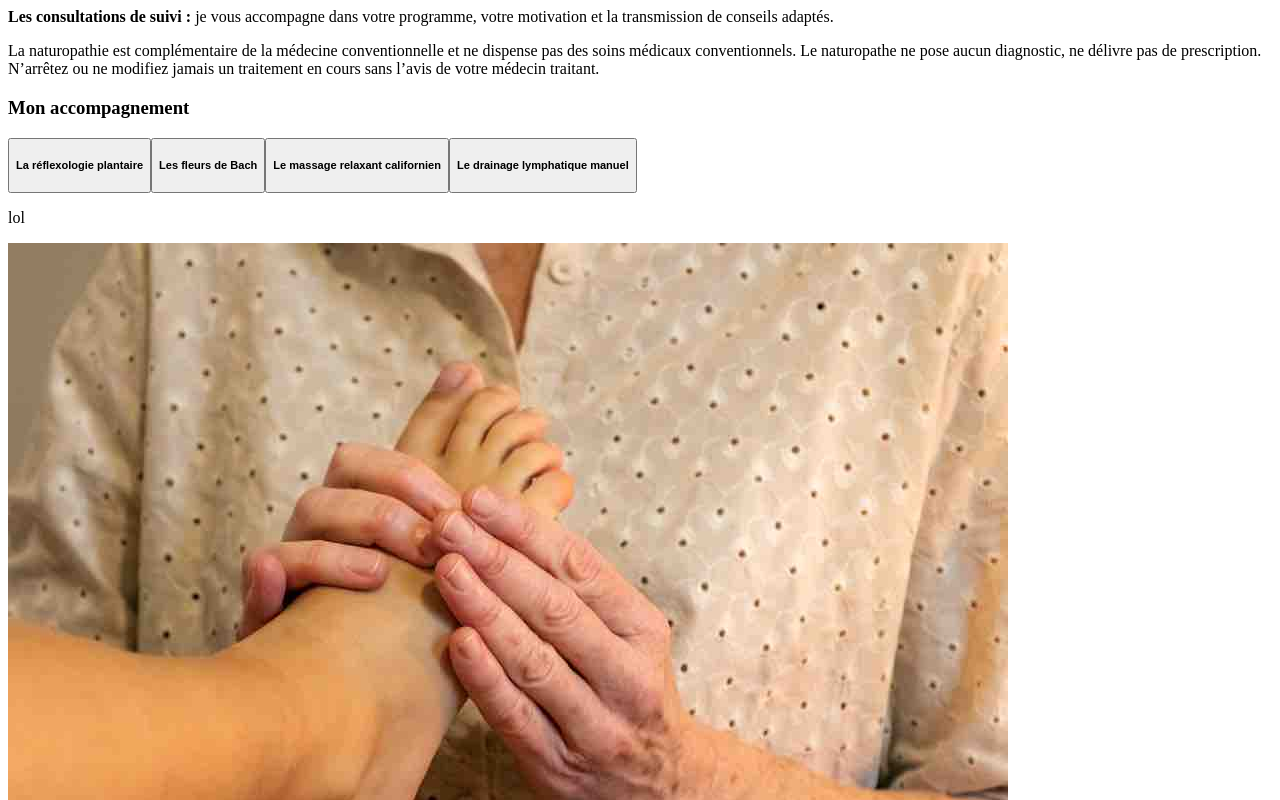
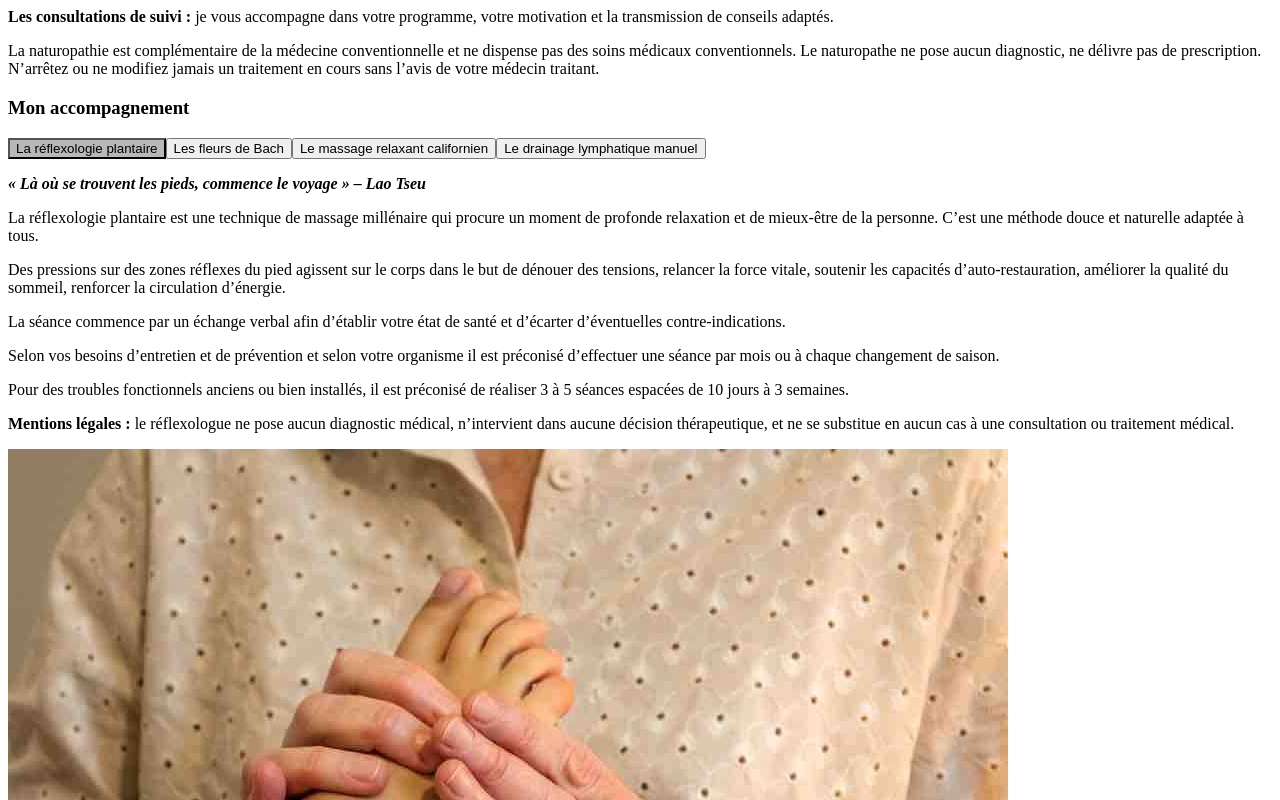
Before and after one commit to NotUndefind/Naturopathe, a React (Create React App) app: page / in a window 1280 px wide. Shown: the part 5040-5840 px from the top of the page. Built offline with nearby package versions, Linux system fonts and the light colour scheme; a web font is replaced by a local one.

Commit message:
Switch solve

```diff
--- a/src/components/SecondSection/Support/Support.js
+++ b/src/components/SecondSection/Support/Support.js
@@ -1,8 +1,9 @@
 import React from "react";
+import { useState } from "react";
+import "./support.css";
 
 //Components
 import SectionTitle from "../../common/SectionTitle";
-import SwitchMode from "./includes/SwitchMode";
 
 //Assets
 import image1 from "../../../assets/plant.jpeg";
@@ -14,55 +15,231 @@ import image4 from "../../../assets/Zen Sand Stones.jpg";
 const tabsData = [
 	{
 		title: "La réflexologie plantaire",
-		content: <>lol</>,
+		content: (
+			<div className="space-y-2">
+				<p className="m-2 text-lg">
+					<em>
+						<strong>
+							« Là où se trouvent les pieds, commence le voyage »
+							– Lao Tseu
+						</strong>
+					</em>
+				</p>
+
+				<p>
+					La réflexologie plantaire est une technique de massage
+					millénaire qui procure un moment de profonde relaxation et
+					de mieux-être de la personne. C’est une méthode douce et
+					naturelle adaptée à tous.
+				</p>
+
+				<p>
+					Des pressions sur des zones réflexes du pied agissent sur le
+					corps dans le but de dénouer des tensions, relancer la force
+					vitale, soutenir les capacités d’auto-restauration,
+					améliorer la qualité du sommeil, renforcer la circulation
+					d’énergie.
+				</p>
+
+				<p>
+					La séance commence par un échange verbal afin d’établir
+					votre état de santé et d’écarter d’éventuelles
+					contre-indications.
+				</p>
+
+				<p>
+					Selon vos besoins d’entretien et de prévention et selon
+					votre organisme il est préconisé d’effectuer une séance par
+					mois ou à chaque changement de saison.
+				</p>
+
+				<p>
+					Pour des troubles fonctionnels anciens ou bien installés, il
+					est préconisé de réaliser 3 à 5 séances espacées de 10 jours
+					à 3 semaines.
+				</p>
+
+				<p className="text-sm opacity-75">
+					<strong>Mentions légales :</strong> le réflexologue ne pose
+					aucun diagnostic médical, n’intervient dans aucune décision
+					thérapeutique, et ne se substitue en aucun cas à une
+					consultation ou traitement médical.
+				</p>
+			</div>
+		),
 		image: image1,
 	},
 	{
 		title: "Les fleurs de Bach",
-		content: <>lol</>,
+		content: (
+			<div className="space-y-2">
+				<p className="m-2 text-lg">
+					<strong>
+						<em>Un voyage au cœur de soi</em>
+					</strong>
+				</p>
+
+				<p>
+					Les fleurs de Bach sont des élixirs floraux naturels. Le Dr
+					Edouard Bach, médecin anglais, convaincu de l’impact des
+					émotions sur la santé, élabore 38 élixirs floraux qui nous
+					invitent à reprendre contact avec nos états émotionnels
+					gênants, figés, difficiles, pour les accueillir, les
+					apprivoiser, et cheminer vers une harmonie intérieure.
+				</p>
+
+				<p>
+					<strong>Pour qui ?</strong>
+				</p>
+				<p>
+					Pour tous ceux à la recherche d’un équilibre émotionnel,
+					c’est une méthode douce et naturelle adaptée à tous.
+				</p>
+
+				<p>
+					<strong>Pourquoi ?</strong>
+				</p>
+				<p>
+					Pour nous aider à harmoniser nos états émotionnels tels que
+					la peur, les chocs émotionnels, les incertitudes, les
+					doutes, le découragement, la tristesse, la colère, le manque
+					de confiance, l’impatience…
+				</p>
+			</div>
+		),
 		image: image2,
 	},
 	{
 		title: "Le massage relaxant californien",
-		content: <>lol</>,
+		content: (
+			<div className="space-y-2">
+				<p>
+					Le massage relaxant allie des gestes doux et fluides à des
+					mouvements amples et fermes sur l’ensemble du corps. Les
+					bienfaits sont immédiats.
+				</p>
+
+				<p>
+					Ce soin vous propose de vous abandonner à une relaxation
+					totale pour faire place à une détente du corps et de
+					l’esprit, une sensation de bien-être, un apaisement et un
+					soulagement des tensions physiques et émotionnelles du
+					quotidien.
+				</p>
+
+				<p>
+					Il vous invite à rester attentif à votre corps en même temps
+					que de s’installer dans un profond abandon pour vivre une
+					parenthèse de douceur et plonger dans une bulle de sérénité.
+				</p>
+
+				<p>
+					En naturopathie, il agit en prévention et en hygiénisme pour
+					une meilleure vitalité, un ressourcement, une reconnexion à
+					soi.
+				</p>
+
+				<p className="text-sm opacity-75">
+					<strong>Mentions légales :</strong> le massage relaxant ne
+					pose aucun diagnostic médical, n’intervient dans aucune
+					décision thérapeutique, et ne se substitue en aucun cas à
+					une consultation ou traitement médical.
+				</p>
+			</div>
+		),
 		image: image3,
 	},
 	{
 		title: "Le drainage lymphatique manuel",
-		content: <>lol</>,
+		content: (
+			<div className="space-y-2">
+				<p>
+					Le drainage lymphatique manuel est une technique de massage
+					doux visant à stimuler la circulation de la lymphe et
+					évacuer les toxines de l’organisme.
+				</p>
+
+				<p>
+					La lymphe, chargée de combattre les infections et nettoyer
+					notre organisme, circule par un réseau de vaisseaux et
+					ganglions dans tout notre corps.
+				</p>
+
+				<p>
+					<strong>Comment se pratique le drainage ?</strong>
+				</p>
+				<p>
+					Une combinaison de mouvements lents et rythmés effectués
+					avec les doigts et la paume de la main se font sur
+					l’ensemble du corps. C’est un réel moment de détente et
+					relaxation.
+				</p>
+
+				<p>
+					<strong>Les bienfaits </strong>
+				</p>
+				<p>
+					Stimulation de la circulation lymphatique, amélioration du
+					système digestif, renforcement du système immunitaire,
+					soulagement des jambes lourdes, diminution des douleurs
+					chroniques.
+				</p>
+
+				<p>
+					Il peut être réalisé sous forme de cure ou à chaque
+					changement de saison.
+				</p>
+
+				<p className="text-sm opacity-75">
+					<strong>Mentions légales :</strong> le drainage lymphatique
+					ne pose aucun diagnostic médical, n’intervient dans aucune
+					décision thérapeutique, et ne se substitue en aucun cas à
+					une consultation ou traitement médical.
+				</p>
+			</div>
+		),
 		image: image4,
 	},
 ];
 
 export default function Support() {
+	const [activeIndex, setActiveIndex] = useState(0);
+	const activeTab = tabsData[activeIndex];
 	return (
 		<div id="MonAccompagnement" className="accompagnement">
 			<SectionTitle title="Mon accompagnement"></SectionTitle>
 
 			<div className="my-10"></div>
-			<div className=" shadow-2xl bg-shadow rounded-primary">
-				<SwitchMode
-					title={[
-						"La réflexologie plantaire",
-						"Les fleurs de Bach",
-						"Le massage relaxant californien",
-						"Le drainage lymphatique manuel",
-					]}
-				></SwitchMode>
-				<div className="bg-primary rounded-b-primary flex flex-row place-content-between place-items-center descAccompagnement">
-					<p
-						id="supportText"
-						className="col-span-3 text-center place-content-center p-10 text-white"
+			<div className=" shadow-2xl  border border-primary rounded-t-primary flex flex-row place-content-evenly tabsContainer shadow-2xl bg-shadow">
+				{tabsData.map((tab, index) => (
+					<button
+						key={index}
+						className={`tab-button ${
+							index === activeIndex ? "active" : ""
+						} font-title text-2xl p-3 rounded-t-primary`}
+						onClick={() => setActiveIndex(index)}
 					>
-						{tabsData[0].content}
-					</p>
+						{tab.title}
+					</button>
+				))}
+			</div>
+
+			<div className="tab-content bg-primary rounded-b-primary flex flex-row place-content-between place-items-center text-left">
+				<p className="p-5 text-white">{activeTab.content}</p>
+				{activeTab.image && (
 					<img
-						id="supportImg"
-						src={image1}
-						alt=""
-						className="w-[250px] h-[240px] object-cover rounded-primary xl:m-10 m-5 min-w-[250px] min-h-[240px] sm:block hidden"
+						src={activeTab.image}
+						alt={activeTab.title}
+						className="tab-image w-[250px] h-[240px] object-cover rounded-primary xl:m-10 m-5 min-w-[250px] min-h-[240px] sm:block hidden"
 					/>
+				)}
+				{/* <div className="flex flex-row place-content-evenly"> */}
+				{/* <div className="border border-primary rounded-t-primary py-2 px-3">
+						test
+					</div>
 				</div>
+
+				</div> */}
 			</div>
 		</div>
 	);
--- a/src/components/SecondSection/Support/includes/SwitchMode.js
+++ /dev/null
@@ -1,58 +0,0 @@
-import React from "react";
-
-//Functions
-import { refreshTarget } from "../Support";
-
-export default function SwitchMode(props) {
-	return (
-		<div className="grid grid-cols-4 shadow-2xl rounded-t-primary ">
-			<button
-				onMouseEnter={refreshTarget(this)}
-				className="supportSwitchOn rounded-t-primary"
-			>
-				<h5
-					id="title1"
-					className="text-center font-title mx-auto text-2xl py-2"
-				>
-					{props.title[0]}
-				</h5>
-			</button>
-
-			<button
-				onMouseEnter={refreshTarget(this)}
-				className="rounded-t-primary"
-			>
-				<h5
-					id="title2"
-					className="text-center font-title mx-auto text-2xl py-2  rounded-t-primary"
-				>
-					{props.title[1]}
-				</h5>
-			</button>
-
-			<button
-				onMouseEnter={refreshTarget(this)}
-				className="rounded-t-primary"
-			>
-				<h5
-					id="title3"
-					className="text-center font-title mx-auto text-2xl py-2"
-				>
-					{props.title[2]}
-				</h5>
-			</button>
-
-			<button
-				onMouseEnter={refreshTarget(this)}
-				className="rounded-t-primary"
-			>
-				<h5
-					id="title4"
-					className="text-center font-title mx-auto text-2xl py-2"
-				>
-					{props.title[3]}
-				</h5>
-			</button>
-		</div>
-	);
-}
--- /dev/null
+++ b/src/components/SecondSection/Support/support.css
@@ -0,0 +1,8 @@
+.tab-button:hover {
+	background: #b8b8b8;
+	transition: all 0.2s;
+}
+
+button.active {
+	background: #b8b8b8;
+}
```
